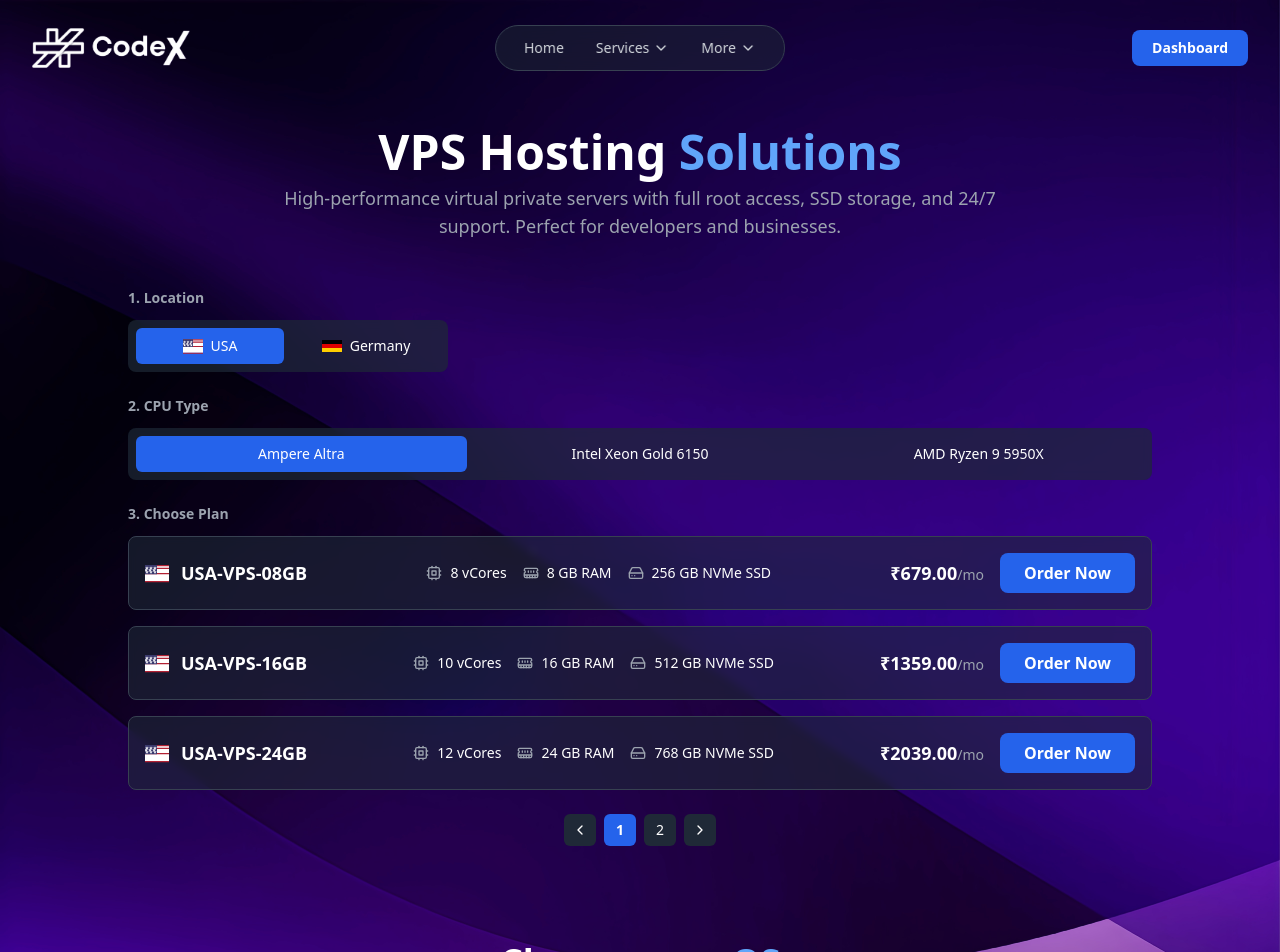
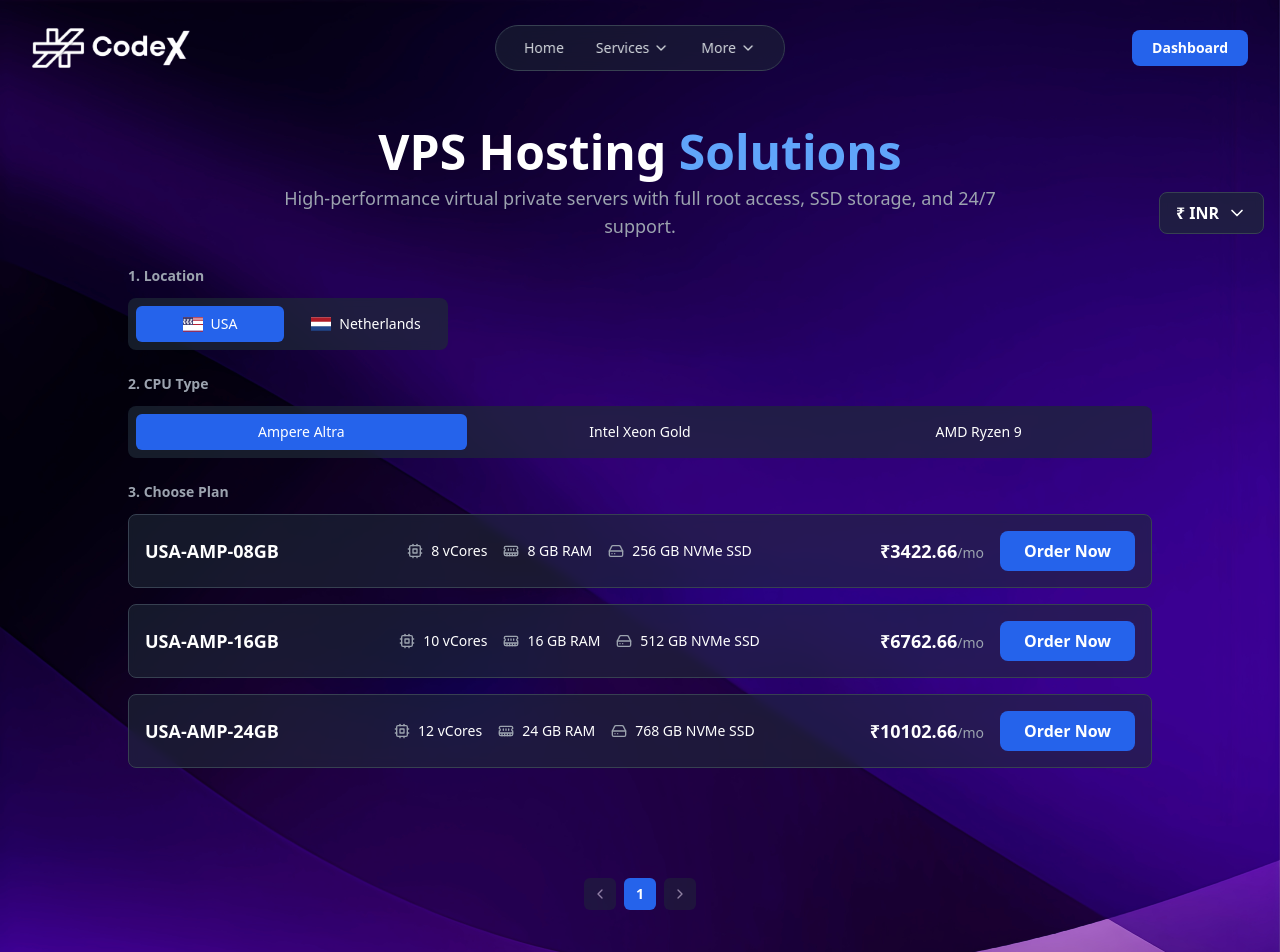
Before and after one commit to Gaeuly/Codex-Hosting, a React (Vite) app: page /vps in a window 1280 px wide. Shown: the top 952 px of the page. Built offline with nearby package versions, Linux system fonts and the light colour scheme.

Commit message:
update vps

```diff
--- a/src/pages/vps/index.tsx
+++ b/src/pages/vps/index.tsx
@@ -1,95 +1,156 @@
 import { useState } from 'react';
 import { motion } from 'framer-motion';
-import { Cpu, HardDrive, MemoryStick, Server, ChevronLeft, ChevronRight } from 'lucide-react';
+import { Cpu, HardDrive, MemoryStick, ChevronLeft, ChevronRight, ChevronDown } from 'lucide-react';
 
 // --- Placeholder Imports untuk Gambar ---
 // Pastikan kamu punya gambar-gambar ini di folder src/assets/
-import ampereLogo from '@/assets/amr.png';
-import intelLogo from '@/assets/intel.png';
-import amdLogo from '@/assets/amd.png';
 import ubuntuLogo from '@/assets/ubuntu.png';
 import windowsLogo from '@/assets/windows.png';
 import fedoraLogo from '@/assets/fedora.png';
 import debianLogo from '@/assets/debian.png';
 import kaliLogo from '@/assets/kali.png';
 
-
 // --- Komponen SVG Bendera ---
 const USFlag = (props: React.SVGProps<SVGSVGElement>) => (
     <svg xmlns="http://www.w3.org/2000/svg" viewBox="0 0 72 48" {...props}><path fill="#fff" d="M0 0h72v48H0z"/><path fill="#b22234" d="M0 0h72v4H0zm0 8h72v4H0zm0 16h72v4H0zm0 24h72v4H0zm0 32h72v4H0zm0 40h72v4H0z"/><path fill="#3c3b6e" d="M0 0h36v28H0z"/><path fill="#fff" d="m6 4 1.236 3.804h4.008l-3.242 2.352 1.236 3.804L6 11.608l-3.242 2.352 1.236-3.804-3.242-2.352h4.008zm12 0 1.236 3.804h4.008l-3.242 2.352 1.236 3.804L18 11.608l-3.242 2.352 1.236-3.804-3.242-2.352h4.008zm12 0 1.236 3.804h4.008l-3.242 2.352 1.236 3.804L30 11.608l-3.242 2.352 1.236-3.804-3.242-2.352h4.008zM3 10l1.236 3.804h4.008L5.004 16.15l1.236 3.804L3 17.608l-3.242 2.352 1.236-3.804-3.242-2.352h4.008zm12 0 1.236 3.804h4.008l-3.242 2.352 1.236 3.804L15 17.608l-3.242 2.352 1.236-3.804-3.242-2.352h4.008zm12 0 1.236 3.804h4.008l-3.242 2.352 1.236 3.804L27 17.608l-3.242 2.352 1.236-3.804-3.242-2.352h4.008zM6 16l1.236 3.804h4.008l-3.242 2.352 1.236 3.804L6 23.608l-3.242 2.352 1.236-3.804-3.242-2.352h4.008zm12 0 1.236 3.804h4.008l-3.242 2.352 1.236 3.804L18 23.608l-3.242 2.352 1.236-3.804-3.242-2.352h4.008zm12 0 1.236 3.804h4.008l-3.242 2.352 1.236 3.804L30 23.608l-3.242 2.352 1.236-3.804-3.242-2.352h4.008z"/></svg>
 );
-const GermanyFlag = (props: React.SVGProps<SVGSVGElement>) => (
-    <svg xmlns="http://www.w3.org/2000/svg" viewBox="0 0 5 3" {...props}><path d="M0 0h5v3H0z"/><path fill="#D00" d="M0 1h5v2H0z"/><path fill="#FFCE00" d="M0 2h5v1H0z"/></svg>
+const NetherlandsFlag = (props: React.SVGProps<SVGSVGElement>) => (
+    <svg xmlns="http://www.w3.org/2000/svg" viewBox="0 0 9 6" {...props}><path fill="#21468B" d="M0 0h9v6H0z"/><path fill="#fff" d="M0 0h9v4H0z"/><path fill="#AE1C28" d="M0 0h9v2H0z"/></svg>
 );
 
-// --- Data untuk VPS Plans ---
+// --- Data Mata Uang ---
+const currencies = {
+    USD: { symbol: '$', name: 'US Dollar', rate: 1 },
+    INR: { symbol: '₹', name: 'Indian Rupee', rate: 83.5 },
+    EUR: { symbol: '€', name: 'Euro', rate: 0.92 },
+};
+
+// --- DATA VPS LENGKAP UNTUK SEMUA KOMBINASI ---
 const vpsPlans = [
     // USA - Ampere
-    { id: 1, name: 'USA-VPS-08GB', location: 'USA', cpuType: 'Ampere', cores: 8, ram: 8, ssd: 256, price: 679.00 },
-    { id: 2, name: 'USA-VPS-16GB', location: 'USA', cpuType: 'Ampere', cores: 10, ram: 16, ssd: 512, price: 1359.00 },
-    { id: 3, name: 'USA-VPS-24GB', location: 'USA', cpuType: 'Ampere', cores: 12, ram: 24, ssd: 768, price: 2039.00 },
-    // Germany - Intel
-    { id: 4, name: 'GER-VPS-08GB', location: 'Germany', cpuType: 'Intel', cores: 6, ram: 8, ssd: 300, price: 729.00 },
-    { id: 5, name: 'GER-VPS-16GB', location: 'Germany', cpuType: 'Intel', cores: 8, ram: 16, ssd: 600, price: 1459.00 },
-    // Germany - AMD
-    { id: 6, name: 'GER-VPS-08GB', location: 'Germany', cpuType: 'AMD', cores: 8, ram: 8, ssd: 256, price: 749.00 },
-    { id: 7, name: 'GER-VPS-16GB', location: 'Germany', cpuType: 'AMD', cores: 12, ram: 16, ssd: 512, price: 1499.00 },
+    { id: 1, name: 'USA-AMP-08GB', location: 'USA', cpuType: 'Ampere', cores: 8, ram: 8, ssd: 256, priceUSD: 40.99 },
+    { id: 2, name: 'USA-AMP-16GB', location: 'USA', cpuType: 'Ampere', cores: 10, ram: 16, ssd: 512, priceUSD: 80.99 },
+    { id: 3, name: 'USA-AMP-24GB', location: 'USA', cpuType: 'Ampere', cores: 12, ram: 24, ssd: 768, priceUSD: 120.99 },
+    // USA - Intel
+    { id: 4, name: 'USA-INT-08GB', location: 'USA', cpuType: 'Intel', cores: 6, ram: 8, ssd: 300, priceUSD: 45.99 },
+    { id: 5, name: 'USA-INT-16GB', location: 'USA', cpuType: 'Intel', cores: 8, ram: 16, ssd: 600, priceUSD: 90.99 },
+    // USA - AMD
+    { id: 6, name: 'USA-AMD-08GB', location: 'USA', cpuType: 'AMD', cores: 8, ram: 8, ssd: 256, priceUSD: 42.99 },
+    { id: 7, name: 'USA-AMD-16GB', location: 'USA', cpuType: 'AMD', cores: 12, ram: 16, ssd: 512, priceUSD: 85.99 },
+    // Netherlands - Ampere
+    { id: 8, name: 'NL-AMP-08GB', location: 'Netherlands', cpuType: 'Ampere', cores: 8, ram: 8, ssd: 256, priceUSD: 43.99 },
+    { id: 9, name: 'NL-AMP-16GB', location: 'Netherlands', cpuType: 'Ampere', cores: 10, ram: 16, ssd: 512, priceUSD: 86.99 },
+    // Netherlands - Intel
+    { id: 10, name: 'NL-INT-08GB', location: 'Netherlands', cpuType: 'Intel', cores: 6, ram: 8, ssd: 300, priceUSD: 48.99 },
+    { id: 11, name: 'NL-INT-16GB', location: 'Netherlands', cpuType: 'Intel', cores: 8, ram: 16, ssd: 600, priceUSD: 97.99 },
+    { id: 12, name: 'NL-INT-32GB', location: 'Netherlands', cpuType: 'Intel', cores: 12, ram: 32, ssd: 1200, priceUSD: 195.99 },
+    // Netherlands - AMD
+    { id: 13, name: 'NL-AMD-08GB', location: 'Netherlands', cpuType: 'AMD', cores: 8, ram: 8, ssd: 256, priceUSD: 46.99 },
+    { id: 14, name: 'NL-AMD-16GB', location: 'Netherlands', cpuType: 'AMD', cores: 12, ram: 16, ssd: 512, priceUSD: 93.99 },
+    { id: 15, name: 'NL-AMD-32GB', location: 'Netherlands', cpuType: 'AMD', cores: 16, ram: 32, ssd: 1024, priceUSD: 187.99 },
 ];
 
-// --- Data untuk Operating Systems ---
 const operatingSystems = [
-    { name: 'Ubuntu', logo: ubuntuLogo },
-    { name: 'Windows', logo: windowsLogo },
-    { name: 'Fedora', logo: fedoraLogo },
-    { name: 'Debian', logo: debianLogo },
-    { name: 'Kali Linux', logo: kaliLogo },
+    { name: 'Ubuntu', logo: ubuntuLogo }, { name: 'Windows', logo: windowsLogo }, { name: 'Fedora', logo: fedoraLogo },
+    { name: 'Debian', logo: debianLogo }, { name: 'Kali Linux', logo: kaliLogo },
 ];
+
+const PLANS_PER_PAGE = 3;
 
 const VpsPricing = () => {
     const [location, setLocation] = useState('USA');
     const [cpuType, setCpuType] = useState('Ampere');
+    const [selectedCurrency, setSelectedCurrency] = useState('INR');
+    const [isDropdownOpen, setIsDropdownOpen] = useState(false);
+    const [currentPage, setCurrentPage] = useState(1);
 
+    const currentCurrency = currencies[selectedCurrency as keyof typeof currencies];
+
+    // Filter plans berdasarkan lokasi dan tipe CPU
     const filteredPlans = vpsPlans.filter(p => p.location === location && p.cpuType === cpuType);
+
+    // Logika Pagination
+    const totalPages = Math.ceil(filteredPlans.length / PLANS_PER_PAGE);
+    const startIndex = (currentPage - 1) * PLANS_PER_PAGE;
+    const endIndex = startIndex + PLANS_PER_PAGE;
+    const currentPlans = filteredPlans.slice(startIndex, endIndex);
+
+    const handleFilterChange = () => {
+        setCurrentPage(1); // Reset ke halaman 1 setiap kali filter berubah
+    };
+
+    const setAndFilterLocation = (loc: string) => {
+        setLocation(loc);
+        handleFilterChange();
+    }
+
+    const setAndFilterCpuType = (cpu: string) => {
+        setCpuType(cpu);
+        handleFilterChange();
+    }
+
 
     return (
         <div className="min-h-screen text-white" style={{ backgroundImage: `url('/background.png')`, backgroundAttachment: 'fixed', backgroundSize: 'cover' }}>
             <section className="container mx-auto px-4 py-20 pt-32">
-                {/* Header */}
-                <motion.div initial={{ opacity: 0, y: -20 }} animate={{ opacity: 1, y: 0 }} transition={{ duration: 0.7 }} className="text-center">
-                    <h1 className="text-4xl md:text-5xl font-bold mb-2">VPS Hosting <span className="text-blue-400">Solutions</span></h1>
-                    <p className="text-lg text-gray-400 max-w-3xl mx-auto">High-performance virtual private servers with full root access, SSD storage, and 24/7 support. Perfect for developers and businesses.</p>
+                {/* Header & Currency Converter */}
+                <motion.div initial={{ opacity: 0, y: -20 }} animate={{ opacity: 1, y: 0 }} transition={{ duration: 0.7 }}>
+                    <div className="text-center">
+                        <h1 className="text-4xl md:text-5xl font-bold mb-2">VPS Hosting <span className="text-blue-400">Solutions</span></h1>
+                        <p className="text-lg text-gray-400 max-w-3xl mx-auto">High-performance virtual private servers with full root access, SSD storage, and 24/7 support.</p>
+                    </div>
+                    {/* Currency Dropdown */}
+                    <div className="flex justify-center md:justify-end mt-6 md:-mt-12">
+                         <div className="relative inline-block text-left">
+                            <button onClick={() => setIsDropdownOpen(!isDropdownOpen)} className="bg-gray-800/70 backdrop-blur-sm border border-gray-700 text-white font-semibold py-2 px-4 rounded-lg inline-flex items-center">
+                                <span className="mr-2">{currentCurrency.symbol} {selectedCurrency}</span>
+                                <ChevronDown size={20} />
+                            </button>
+                            {isDropdownOpen && (
+                            <motion.div initial={{ opacity: 0, y: -10 }} animate={{ opacity: 1, y: 0 }} className="origin-top-right absolute right-0 mt-2 w-48 rounded-md shadow-lg bg-gray-800 ring-1 ring-black ring-opacity-5 z-10">
+                                <div className="py-1">
+                                {Object.entries(currencies).map(([code, { symbol, name }]) => (
+                                    <a key={code} href="#" onClick={(e) => { e.preventDefault(); setSelectedCurrency(code); setIsDropdownOpen(false); }} className="text-gray-300 block px-4 py-2 text-sm hover:bg-gray-700">
+                                    {symbol} {code}
+                                    </a>
+                                ))}
+                                </div>
+                            </motion.div>
+                            )}
+                        </div>
+                    </div>
                 </motion.div>
 
-                <div className="max-w-5xl mx-auto mt-12 space-y-6">
-                    {/* 1. Location Selection */}
+                <div className="max-w-5xl mx-auto mt-8 space-y-6">
+                    {/* 1. Location */}
                     <div>
                         <h2 className="text-sm font-semibold text-gray-400 mb-3">1. Location</h2>
                         <div className="flex items-center bg-gray-800/70 backdrop-blur-sm rounded-lg p-2 gap-2 max-w-xs">
-                            <button onClick={() => setLocation('USA')} className={`w-full text-center px-4 py-2 rounded-md transition-colors text-sm font-medium flex items-center justify-center gap-2 ${location === 'USA' ? 'bg-blue-600' : 'hover:bg-gray-700'}`}>
+                            <button onClick={() => setAndFilterLocation('USA')} className={`w-full text-center px-4 py-2 rounded-md transition-colors text-sm font-medium flex items-center justify-center gap-2 ${location === 'USA' ? 'bg-blue-600' : 'hover:bg-gray-700'}`}>
                                 <USFlag className="w-5 h-5 rounded-sm"/> USA
                             </button>
-                            <button onClick={() => setLocation('Germany')} className={`w-full text-center px-4 py-2 rounded-md transition-colors text-sm font-medium flex items-center justify-center gap-2 ${location === 'Germany' ? 'bg-blue-600' : 'hover:bg-gray-700'}`}>
-                                <GermanyFlag className="w-5 h-5 rounded-sm"/> Germany
+                            <button onClick={() => setAndFilterLocation('Netherlands')} className={`w-full text-center px-4 py-2 rounded-md transition-colors text-sm font-medium flex items-center justify-center gap-2 ${location === 'Netherlands' ? 'bg-blue-600' : 'hover:bg-gray-700'}`}>
+                                <NetherlandsFlag className="w-5 h-5 rounded-sm"/> Netherlands
                             </button>
                         </div>
                     </div>
 
-                    {/* 2. CPU Type Selection */}
+                    {/* 2. CPU Type */}
                     <div>
                         <h2 className="text-sm font-semibold text-gray-400 mb-3">2. CPU Type</h2>
                         <div className="flex flex-wrap items-center bg-gray-800/70 backdrop-blur-sm rounded-lg p-2 gap-2">
-                            <button onClick={() => setCpuType('Ampere')} className={`flex-1 text-center px-4 py-2 rounded-md transition-colors text-sm font-medium flex items-center justify-center gap-2 ${cpuType === 'Ampere' ? 'bg-blue-600' : 'hover:bg-gray-700'}`}>Ampere Altra</button>
-                            <button onClick={() => setCpuType('Intel')} className={`flex-1 text-center px-4 py-2 rounded-md transition-colors text-sm font-medium flex items-center justify-center gap-2 ${cpuType === 'Intel' ? 'bg-blue-600' : 'hover:bg-gray-700'}`}>Intel Xeon Gold 6150</button>
-                            <button onClick={() => setCpuType('AMD')} className={`flex-1 text-center px-4 py-2 rounded-md transition-colors text-sm font-medium flex items-center justify-center gap-2 ${cpuType === 'AMD' ? 'bg-blue-600' : 'hover:bg-gray-700'}`}>AMD Ryzen 9 5950X</button>
+                            <button onClick={() => setAndFilterCpuType('Ampere')} className={`flex-1 text-center px-4 py-2 rounded-md transition-colors text-sm font-medium ${cpuType === 'Ampere' ? 'bg-blue-600' : 'hover:bg-gray-700'}`}>Ampere Altra</button>
+                            <button onClick={() => setAndFilterCpuType('Intel')} className={`flex-1 text-center px-4 py-2 rounded-md transition-colors text-sm font-medium ${cpuType === 'Intel' ? 'bg-blue-600' : 'hover:bg-gray-700'}`}>Intel Xeon Gold</button>
+                            <button onClick={() => setAndFilterCpuType('AMD')} className={`flex-1 text-center px-4 py-2 rounded-md transition-colors text-sm font-medium ${cpuType === 'AMD' ? 'bg-blue-600' : 'hover:bg-gray-700'}`}>AMD Ryzen 9</button>
                         </div>
                     </div>
 
                      {/* 3. Choose Plan */}
                     <div>
                         <h2 className="text-sm font-semibold text-gray-400 mb-3">3. Choose Plan</h2>
-                        <div className="space-y-4">
-                            {filteredPlans.length > 0 ? (
-                                filteredPlans.map((plan, index) => (
+                        <div className="space-y-4 min-h-[340px]">
+                            {currentPlans.length > 0 ? (
+                                currentPlans.map((plan, index) => (
                                     <motion.div
                                         key={plan.id}
                                         initial={{ opacity: 0, x: -20 }}
@@ -97,23 +158,20 @@ const VpsPricing = () => {
                                         transition={{ duration: 0.5, delay: index * 0.1 }}
                                         className="bg-gray-800/60 backdrop-blur-sm border border-gray-700 rounded-lg p-4 flex flex-col md:flex-row items-center justify-between gap-4"
                                     >
-                                        <div className="flex items-center gap-3">
-                                            {plan.location === 'USA' ? <USFlag className="w-6 h-6 rounded-sm"/> : <GermanyFlag className="w-6 h-6 rounded-sm"/>}
-                                            <h3 className="font-bold text-lg">{plan.name}</h3>
-                                        </div>
+                                        <div className="flex items-center gap-3"><h3 className="font-bold text-lg">{plan.name}</h3></div>
                                         <div className="w-full md:w-auto flex flex-wrap justify-center gap-4 text-sm">
                                             <div className="flex items-center gap-2"><Cpu size={16} className="text-gray-400"/> {plan.cores} vCores</div>
                                             <div className="flex items-center gap-2"><MemoryStick size={16} className="text-gray-400"/> {plan.ram} GB RAM</div>
                                             <div className="flex items-center gap-2"><HardDrive size={16} className="text-gray-400"/> {plan.ssd} GB NVMe SSD</div>
                                         </div>
                                         <div className="flex items-center gap-4">
-                                            <p className="font-bold text-lg whitespace-nowrap">₹{plan.price.toFixed(2)}<span className="text-sm font-normal text-gray-400">/mo</span></p>
+                                            <p className="font-bold text-lg whitespace-nowrap">{currentCurrency.symbol}{(plan.priceUSD * currentCurrency.rate).toFixed(2)}<span className="text-sm font-normal text-gray-400">/mo</span></p>
                                             <button className="bg-blue-600 text-white font-semibold py-2 px-6 rounded-lg hover:bg-blue-700 transition-colors">Order Now</button>
                                         </div>
                                     </motion.div>
                                 ))
                             ) : (
-                                <div className="text-center py-10 bg-gray-800/60 rounded-lg">
+                                <div className="text-center py-10 bg-gray-800/60 rounded-lg flex items-center justify-center h-full">
                                     <p className="text-gray-400">No plans available for this selection.</p>
                                 </div>
                             )}
@@ -122,29 +180,23 @@ const VpsPricing = () => {
 
                     {/* Pagination */}
                     <div className="flex justify-center items-center gap-2 mt-8">
-                        <button className="bg-gray-800 p-2 rounded-md hover:bg-gray-700 transition-colors disabled:opacity-50"><ChevronLeft size={16}/></button>
-                        <button className="bg-blue-600 w-8 h-8 rounded-md text-sm font-bold">1</button>
-                        <button className="bg-gray-800 w-8 h-8 rounded-md text-sm hover:bg-gray-700 transition-colors">2</button>
-                        <button className="bg-gray-800 p-2 rounded-md hover:bg-gray-700 transition-colors"><ChevronRight size={16}/></button>
+                        <button onClick={() => setCurrentPage(p => Math.max(p - 1, 1))} disabled={currentPage === 1} className="bg-gray-800 p-2 rounded-md hover:bg-gray-700 transition-colors disabled:opacity-50"><ChevronLeft size={16}/></button>
+                        {[...Array(totalPages)].map((_, i) => (
+                            <button key={i} onClick={() => setCurrentPage(i + 1)} className={`${currentPage === i + 1 ? 'bg-blue-600' : 'bg-gray-800 hover:bg-gray-700'} w-8 h-8 rounded-md text-sm font-bold transition-colors`}>{i + 1}</button>
+                        ))}
+                        <button onClick={() => setCurrentPage(p => Math.min(p + 1, totalPages))} disabled={currentPage === totalPages || totalPages === 0} className="bg-gray-800 p-2 rounded-md hover:bg-gray-700 transition-colors disabled:opacity-50"><ChevronRight size={16}/></button>
                     </div>
                 </div>
 
                 {/* Operating Systems */}
                 <div className="mt-24">
-                    <motion.div initial={{ opacity: 0, y: 20 }} animate={{ opacity: 1, y: 0 }} transition={{ duration: 0.7 }} className="text-center">
+                     <motion.div initial={{ opacity: 0, y: 20 }} whileInView={{ opacity: 1, y: 0 }} viewport={{ once: true }} transition={{ duration: 0.7 }} className="text-center">
                         <h2 className="text-3xl md:text-4xl font-bold">Choose your <span className="text-blue-400">OS</span></h2>
-                        <p className="text-gray-400 mt-2 max-w-2xl mx-auto">Select from a wide range of popular operating systems. All images are pre-configured and ready to deploy instantly on your VPS.</p>
+                        <p className="text-gray-400 mt-2 max-w-2xl mx-auto">Select from a wide range of popular operating systems.</p>
                     </motion.div>
                     <div className="flex justify-center flex-wrap gap-4 md:gap-8 mt-10">
                         {operatingSystems.map((os, index) => (
-                            <motion.div
-                                key={os.name}
-                                initial={{ opacity: 0, scale: 0.8 }}
-                                whileInView={{ opacity: 1, scale: 1 }}
-                                viewport={{ once: true }}
-                                transition={{ duration: 0.5, delay: index * 0.1 }}
-                                className="flex flex-col items-center gap-3 p-4 bg-gray-800/50 rounded-lg w-28 h-28 justify-center border border-transparent hover:border-blue-500 transition-colors"
-                            >
+                            <motion.div key={os.name} initial={{ opacity: 0, scale: 0.8 }} whileInView={{ opacity: 1, scale: 1 }} viewport={{ once: true }} transition={{ duration: 0.5, delay: index * 0.1 }} className="flex flex-col items-center gap-3 p-4 bg-gray-800/50 rounded-lg w-28 h-28 justify-center border border-transparent hover:border-blue-500 transition-colors">
                                 <img src={os.logo} alt={os.name} className="w-12 h-12 object-contain" onError={(e) => { e.currentTarget.style.display = 'none'; e.currentTarget.parentElement?.insertAdjacentHTML('afterbegin', `<div class="w-12 h-12 bg-gray-700 rounded-md flex items-center justify-center text-xs">${os.name.substring(0,3)}</div>`) }} />
                                 <span className="text-sm font-medium">{os.name}</span>
                             </motion.div>
```
Also changed, not shown: src/assets/amd.png (renamed from src/assets/ryzen.png), src/assets/ampere.png (renamed from src/assets/arm.png).
